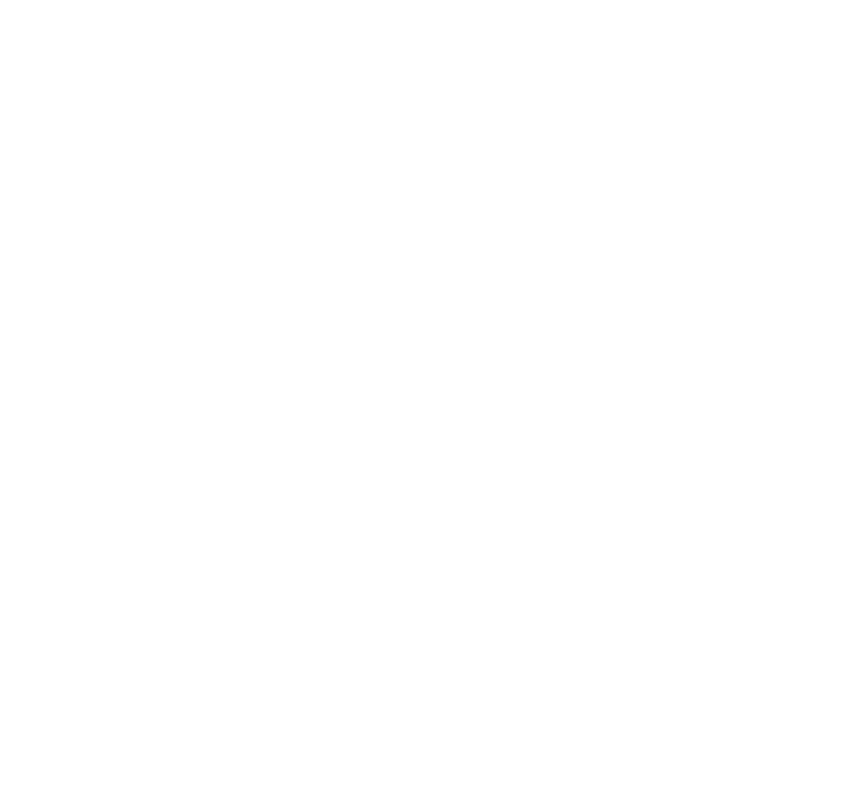
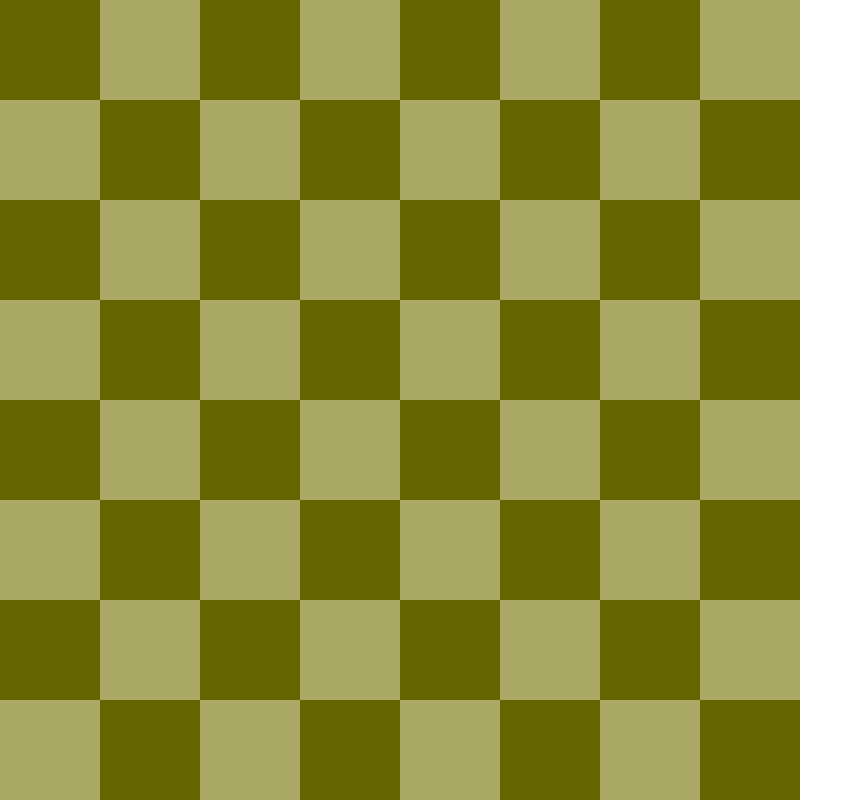
Before and after one commit to tdmitry123/ChessGame, a website built with webpack: page index.html in a window 1280 px wide. Shown: the whole page, without its empty margins (0-863 px from the left). Built offline with nearby package versions, Linux system fonts and the light colour scheme.

Commit message:
Add HTML & CSS for creating chessboard

```diff
--- /dev/null
+++ b/scss/_chessboard.scss
@@ -0,0 +1,51 @@
+/*-------------chessboard.scss------------------------------------------------------------*/
+
+body {
+    background-color:transparent;
+}
+
+.chessboard {
+    display: grid;
+    grid-template-columns: 800px minmax(200px, 1fr) minmax(200px, 1fr);
+    grid-template-rows: 800px;
+    grid-template-areas: 'chessboard__field chessboard__history chessboard__controls';
+
+    &__field {
+        grid-area: chessboard__field;
+        width: 800px;
+        height: 800px;
+        background-color: transparent;
+        display: flex;
+        flex-direction: row;
+        flex-wrap: wrap-reverse;
+    }
+
+    &__square {
+        width: 12.5%;
+        height: 12.5%;
+    }
+
+    &__square_light {
+        background-color: #aa6;
+    }
+
+    &__square_dark {
+        background-color: #660;
+    }
+
+    &__square_selected {
+        background-color: #3a3;
+    }
+
+    &__possible-moves {
+        background-color: #6c6;
+    }
+
+    &__history {
+        grid-area: chessboard__history;
+    }
+
+    &__controls {
+        grid-area: chessboard__controls;
+    }
+}
--- a/scss/styles.scss
+++ b/scss/styles.scss
@@ -1 +1,3 @@
 @import "./normalize";
+
+@import "./chessboard";
--- a/sources-js/chessboard.js
+++ b/sources-js/chessboard.js
@@ -47,7 +47,6 @@ export class Chessboard {
         this.possibleMoves = [];
         this.board = [];
         this.createBoard();
-        //this.board = [].createBoard();
     }
 
     createBoard () {
@@ -60,4 +59,36 @@ export class Chessboard {
             }
         }
     }
+
+    createHTMLboard () {
+        let chessboard = document.createElement('div');
+        chessboard.classList.add('chessboard');
+        this.targetNode.appendChild(chessboard);
+        let chessboard__field = document.createElement('div');
+        chessboard__field.classList.add('chessboard__field');
+        chessboard.appendChild(chessboard__field);
+
+        for (let row = 0; row < 8; row++ ) {
+            for (let column = 0; column < 8; column++) {
+                let square = document.createElement('div');
+
+                square.classList.add('chessboard__square');
+                let color = (row + column) % 2;
+                if (color == 0) {square.classList.add('chessboard__square_light');}
+                    else {square.classList.add('chessboard__square_dark');}
+                square.classList.add('position-' + column + '-' + row);
+                square.innerHTML = " ";
+                square.positionX = column;
+                square.positionY  = row;
+                square.addEventListener('click', function clickSquare () {window.chessboard.handleClick(this.positionX, this.positionY);});
+                chessboard__field.appendChild(square);
+            }
+        }
+    }
+
+    handleClick (potentialMoveX, potentialMoveY) {
+
+    }
+
+
 }
--- a/sources-js/script.js
+++ b/sources-js/script.js
@@ -3,5 +3,6 @@ import {Chessboard} from './chessboard';
 
 window.onload = function () {
     window.chessboard = new Chessboard (document.querySelector('.chess'));
+    chessboard.createHTMLboard();
 
 }
```
Also changed, not shown: scripts/script.js (+1 -1 lines), css/styles.css, 1 other file.
